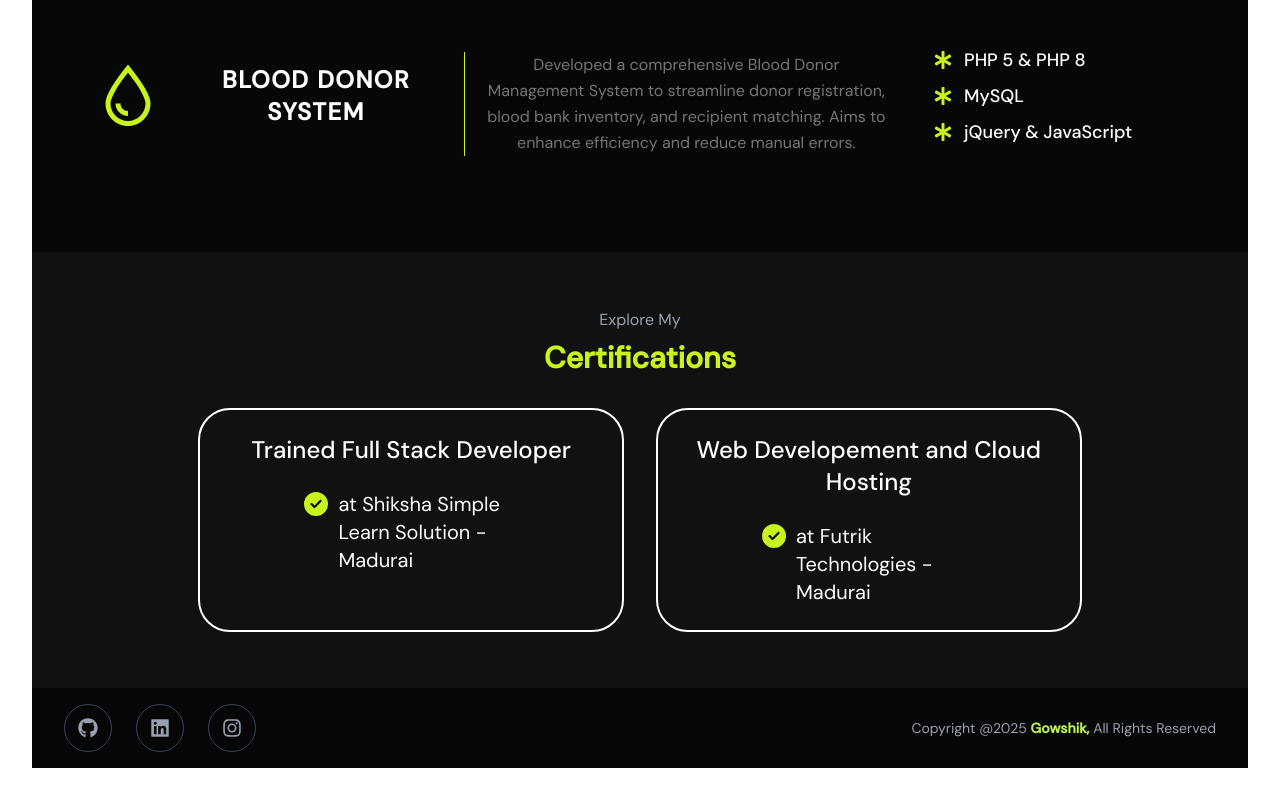
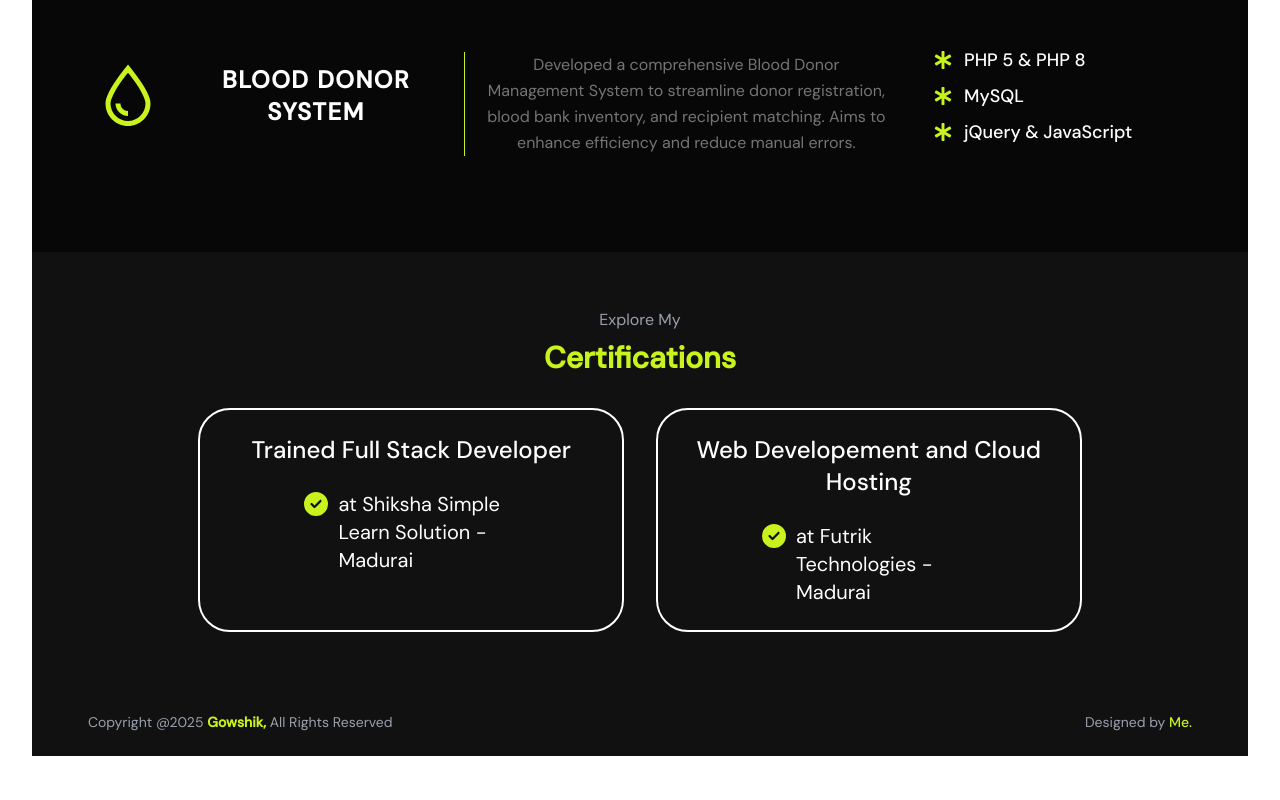
Before and after one commit to pkselva/react_portfolio, a React (Vite) app: page / in a window 1280 px wide. Shown: the part 2274-3074 px from the top of the page. Built offline with nearby package versions, Linux system fonts and the light colour scheme.

Commit message:
Footer revamped

```diff
--- a/src/Components/Footer.jsx
+++ b/src/Components/Footer.jsx
@@ -1,60 +1,29 @@
-import { FaGithub, FaInstagram, FaLinkedin } from "react-icons/fa6";
-
-const socialLinks = [
-  {
-    name: 'Github',
-    icon: <FaGithub size={20} />,
-    href: 'https://github.com/gowshiksankar',
-  },
-  {
-    name: 'Linkedin',
-    icon: <FaLinkedin size={20} />,
-    href: 'https://www.linkedin.com/in/gowshikdev/',
-  },
-  {
-    name: 'Instagram',
-    icon: <FaInstagram size={20} />,
-    href: 'https://www.instagram.com/harrygowshik?igsh=MWRnMjd2NDdjODA1Yw==',
-  },
-];
 
 const Footer = () => {
   return (
-    <footer className="p-4 bg-[#070707] text-white">
-      <div className="container mx-auto px-4">
+    <footer className="px-6 sm:px-10 md:px-14 py-6 bg-[#111] text-white">
+      <div className="container mx-auto">
 
-        <div className="flex flex-col lg:flex-row justify-between items-center gap-6">
-          <div>
-            <ul className="flex flex-wrap justify-center lg:justify-end gap-x-6 gap-y-2">
-              {socialLinks.map((social) => (
-                <a
-                  key={social.name}
-                  href={social.href}
-                  target="_blank"
-                  rel="noopener noreferrer"
-                  className="flex h-12 w-12 items-center justify-center rounded-full border
-                     border-gray-700 text-gray-400 transition-colors
-                     hover:border-gray-500 hover:bg-gray-800 hover:text-white"
-                >
-                  {social.icon}
-                </a>
-              ))}
-            </ul>
-          </div>
+        <div className="flex flex-col lg:flex-row justify-between items-center gap-3">
 
           <div className="text-center lg:text-left">
             <p className="text-gray-400 text-sm">
               Copyright @2025{' '}
               <a
                 href="#"
-                className="font-semibold text-lime-300 hover:text-lime-400 transition-colors"
+                className="font-semibold text-[#c9f31d] hover:text-[#c9f322] transition-colors"
               >
                 Gowshik,
               </a>
               {' '}All Rights Reserved
             </p>
           </div>
-
+          <p className="text-gray-400 text-sm">
+            Designed by{' '}
+            <span className="font-medium text-[#c9f31d] hover:text-[#c9f322] transition-colors">
+              Me.
+            </span>
+          </p>
         </div>
       </div>
     </footer>
```
